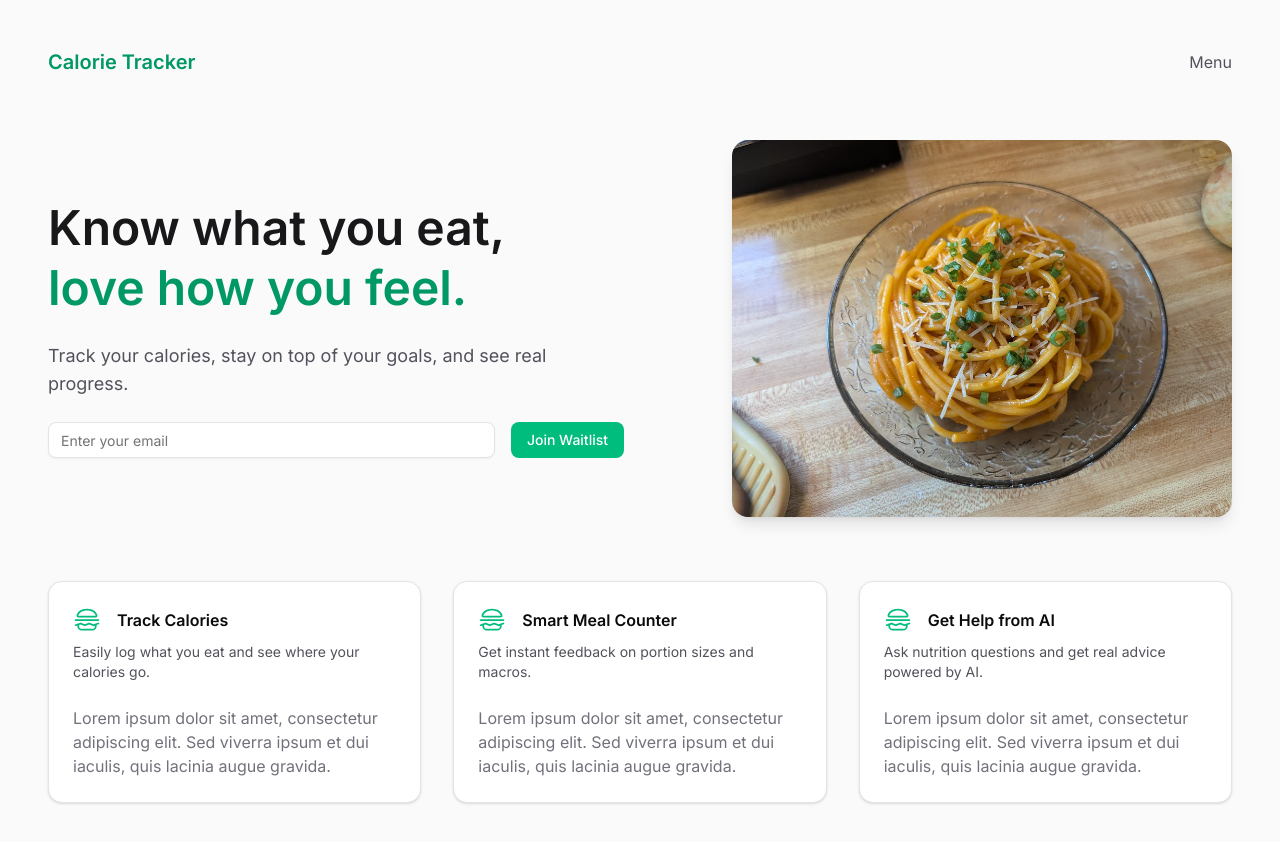
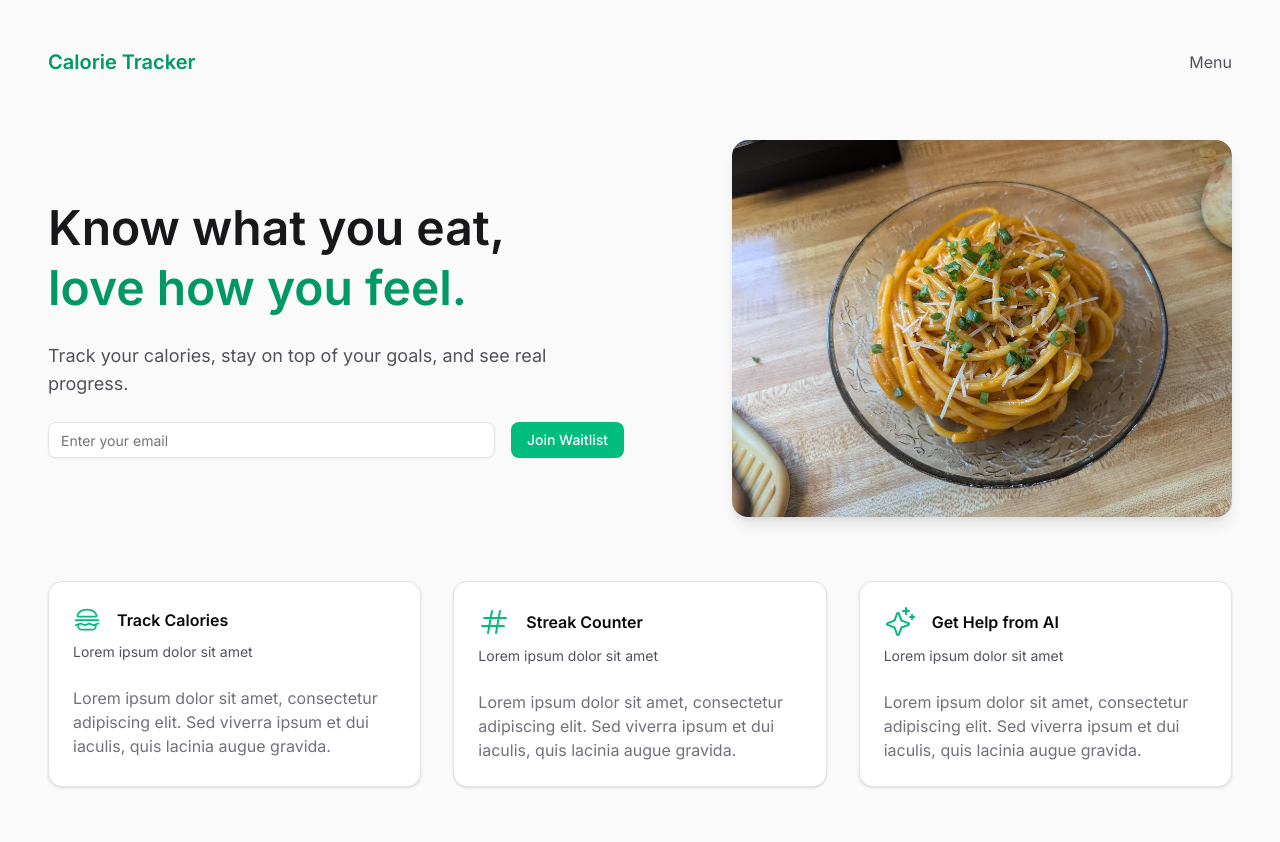
Before and after one commit to adoante/calorie-tracker, a Next.js app: page / in a window 1280 px wide. Shown: the top 842 px of the page. Built offline with nearby package versions, Linux system fonts and the light colour scheme.

Commit message:
new icons

```diff
--- a/app/page.tsx
+++ b/app/page.tsx
@@ -1,6 +1,6 @@
 import { Button } from "@/components/ui/button"
 import { Input } from "@/components/ui/input"
-import { HamburgerIcon } from "@phosphor-icons/react/dist/ssr"
+import { HamburgerIcon, HashIcon, SparkleIcon } from "@phosphor-icons/react/dist/ssr"
 import Image from "next/image"
 import {
 	Card,
@@ -9,6 +9,7 @@ import {
 	CardHeader,
 	CardTitle,
 } from "@/components/ui/card"
+import { CirclePoundSterlingIcon } from "lucide-react"
 
 export default function Home() {
 	return (
@@ -61,21 +62,27 @@ export default function Home() {
 				{[
 					{
 						title: "Track Calories",
-						desc: "Easily log what you eat and see where your calories go.",
+						desc: "Lorem ipsum dolor sit amet",
+						icon: <HamburgerIcon size={28} className="text-emerald-500" />,
+						content: ""
 					},
 					{
-						title: "Smart Meal Counter",
-						desc: "Get instant feedback on portion sizes and macros.",
+						title: "Streak Counter",
+						desc: "Lorem ipsum dolor sit amet",
+						icon: <HashIcon size={32} className="text-emerald-500" />,
+						content: ""
 					},
 					{
 						title: "Get Help from AI",
-						desc: "Ask nutrition questions and get real advice powered by AI.",
+						desc: "Lorem ipsum dolor sit amet",
+						icon: <SparkleIcon size={32} className="text-emerald-500" />,
+						content: ""
 					},
 				].map((item, i) => (
 					<Card key={i} className="bg-white border border-zinc-200 shadow-sm hover:shadow-md transition-shadow">
 						<CardHeader>
 							<CardTitle className="flex flex-row items-center gap-4">
-								<HamburgerIcon size={28} className="text-emerald-500" />
+								{item.icon}
 								{item.title}
 							</CardTitle>
 							<CardDescription className="text-zinc-600">
```
